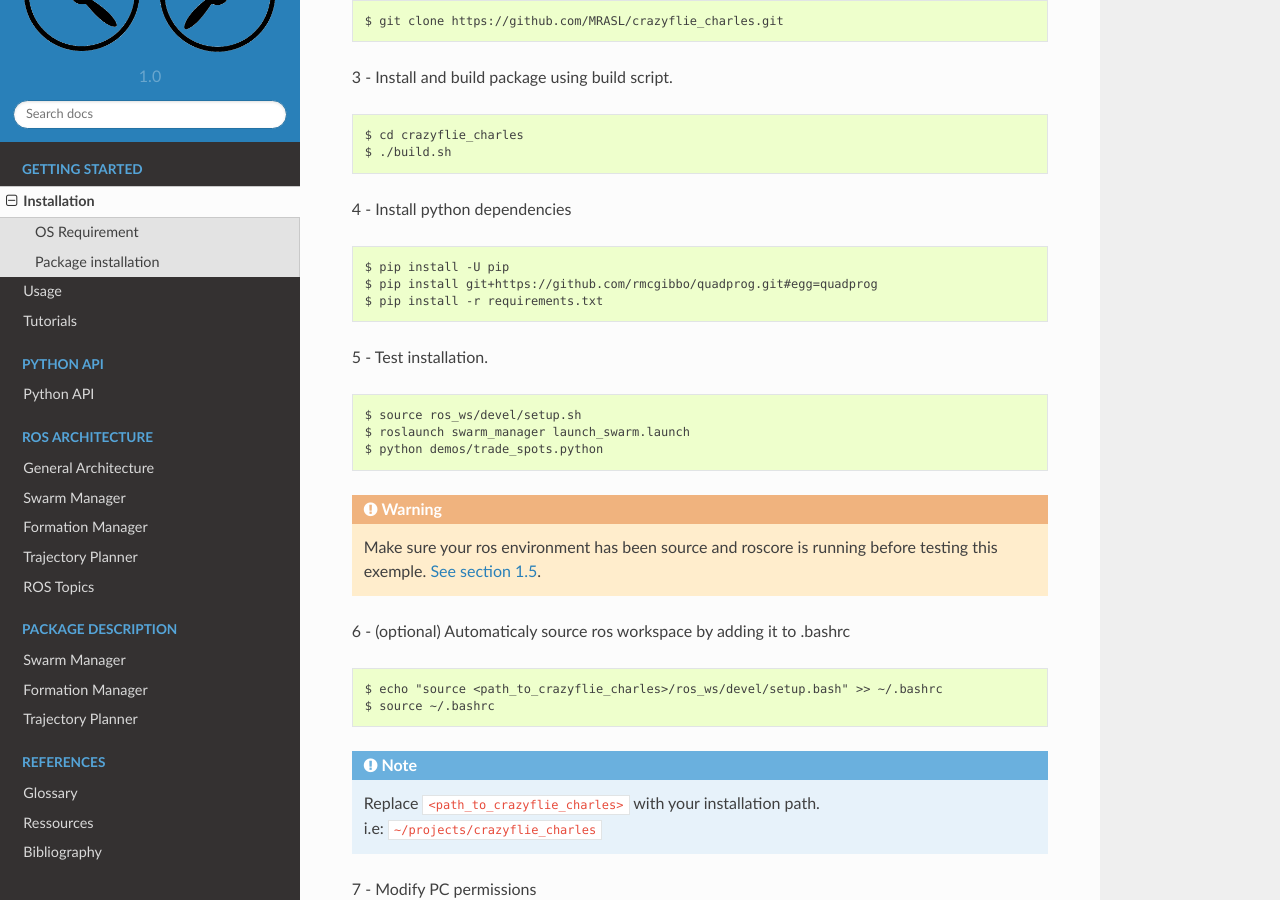
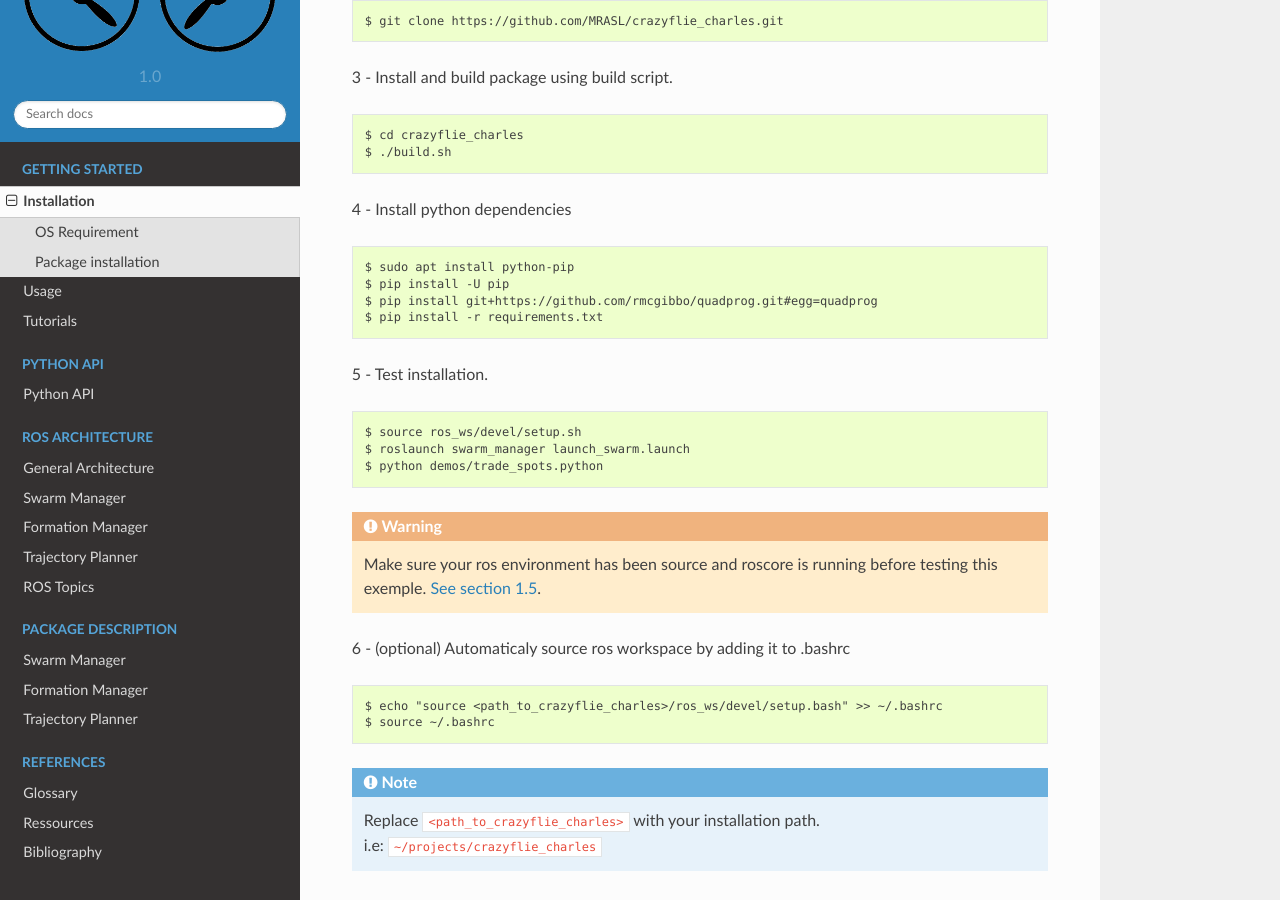
Before and after one commit to MRASL/crazyflie_charles, a Sphinx documentation site: the page built from docs/getting_started/installation.rst, in a window 1280 px wide and 900 px high, scrolled down 752 px. Built offline with Sphinx 7.4.7 and the Read the Docs theme 2.0.0, drawn with Linux system fonts in a browser that asks for light colours.

Commit message:
small fix

```diff
--- a/docs/getting_started/installation.rst
+++ b/docs/getting_started/installation.rst
@@ -33,6 +33,7 @@ Package installation
 
 4 - Install python dependencies ::
 
+    $ sudo apt install python-pip
     $ pip install -U pip
     $ pip install git+https://github.com/rmcgibbo/quadprog.git#egg=quadprog
     $ pip install -r requirements.txt
```
